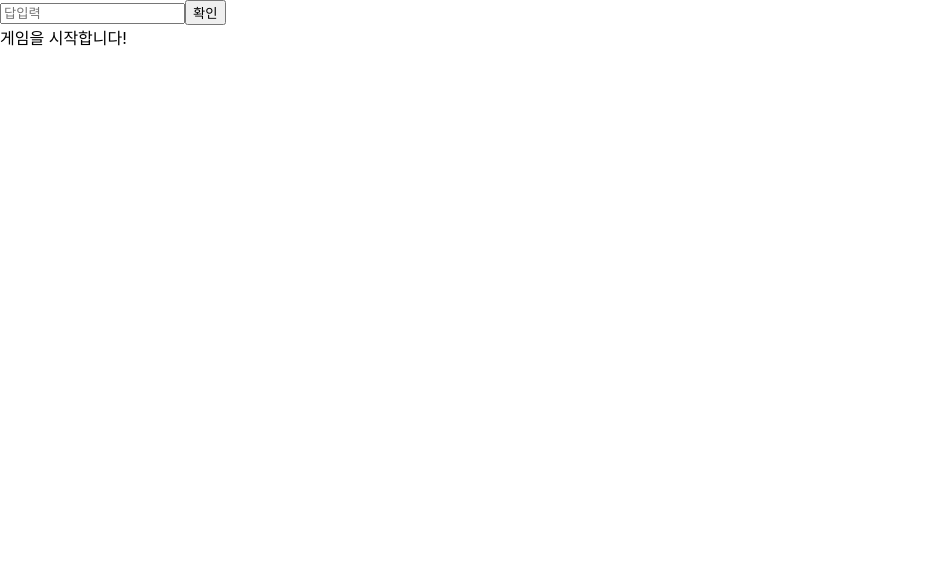
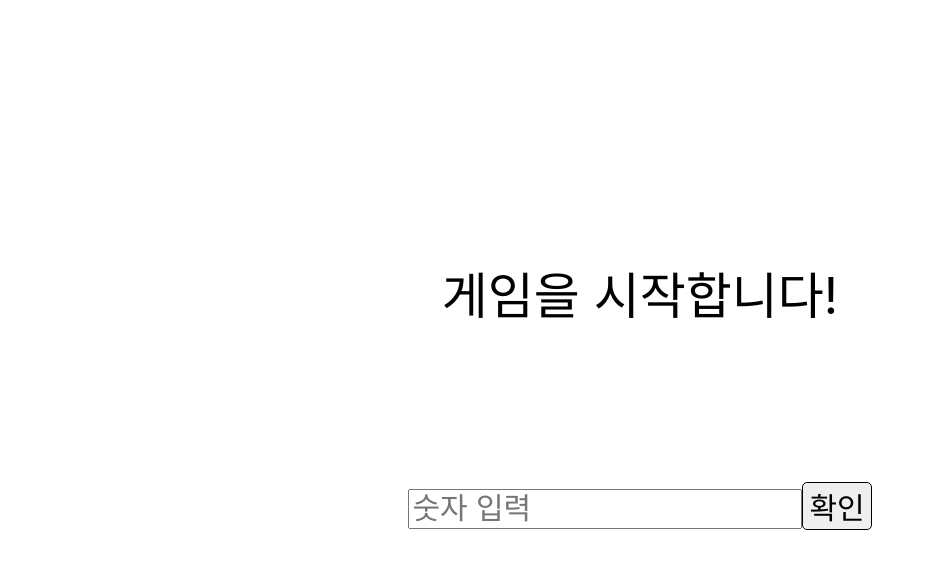
Before and after one commit to cyjin463/conexuslab, a React (Create React App) app in the folder conexuslab/: page / in a window 1280 px wide. Both pictures are taken after a click on the button "시작하기". Shown: the top 568 px of the page, without its empty margins (0-935 px from the left). Built offline with nearby package versions, Linux system fonts and the light colour scheme.

Commit message:
Style : style추가 및 위치변경
div 및 button style 추가

```diff
--- a/conexuslab/src/App.js
+++ b/conexuslab/src/App.js
@@ -10,6 +10,7 @@ const App = () => {
   const [num, setNum] = React.useState([]);
   const [checkNum, setCheckNum] = React.useState([]);
 
+  // 난수 생성
   const Start = () => {
     let num2 = [];
     for (let i = 0; i < 3; i++) {
@@ -81,32 +82,57 @@ const App = () => {
   };
 
   return (
-    <div>
+    <div
+      style={{
+        width: "100%",
+        height: "100%",
+        margin: "auto",
+        textAlign: "center",
+      }}>
       {gameView ? (
-        <div>
+        <div style={{ margin: "20%" }}>
+          {start === false ? (
+            <div style={{ fontSize: "50px" }}>게임을 시작합니다!</div>
+          ) : strike === 0 && ball === 0 && start === true ? (
+            <div style={{ fontSize: "50px" }}>낫싱</div>
+          ) : strike === 3 ? (
+            End()
+          ) : (
+            <div style={{ fontSize: "50px" }}>
+              {strike}스트라이크, {`${ball}` - `${strike}`}볼 입니다!
+            </div>
+          )}
           <div>
             <input
               type='text'
               value={text}
-              placeholder='답입력'
+              placeholder='숫자 입력'
               maxLength={3}
-              onChange={(e) => InputNum(e)}></input>
-            <button onClick={() => StrikeCheck()}>확인</button>
+              onChange={(e) => InputNum(e)}
+              style={{ fontSize: "30px" }}></input>
+            <button
+              style={{
+                marginTop: "20%",
+                border: "1px, solid, black",
+                borderRadius: "5px",
+                fontSize: "30px",
+              }}
+              onClick={() => StrikeCheck()}>
+              확인
+            </button>
           </div>
-          {start === false ? (
-            <div>게임을 시작합니다!</div>
-          ) : strike === 0 && ball === 0 && start === true ? (
-            <div>낫싱</div>
-          ) : strike === 3 ? (
-            End()
-          ) : (
-            <div>
-              {strike}스트라이크, {`${ball}` - `${strike}`}볼 입니다!
-            </div>
-          )}
         </div>
       ) : (
-        <button onClick={() => Start()}>시작하기</button>
+        <button
+          style={{
+            marginTop: "20%",
+            border: "1px, solid, black",
+            borderRadius: "5px",
+            fontSize: "100px",
+          }}
+          onClick={() => Start()}>
+          시작하기
+        </button>
       )}
     </div>
   );
```
